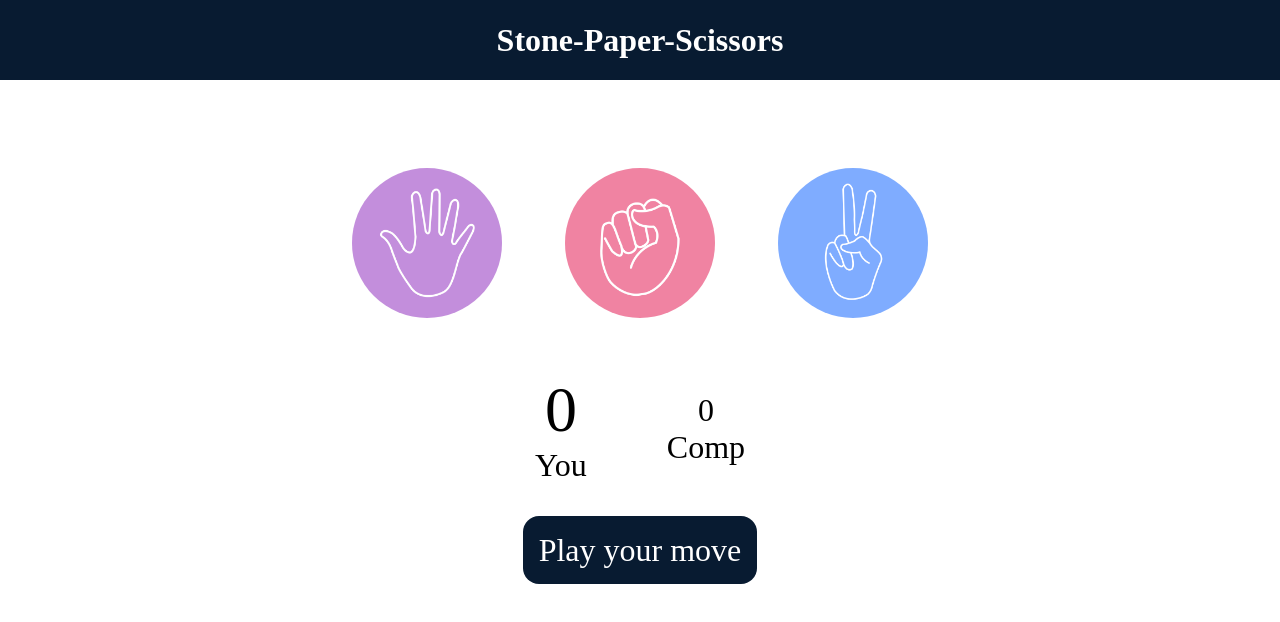
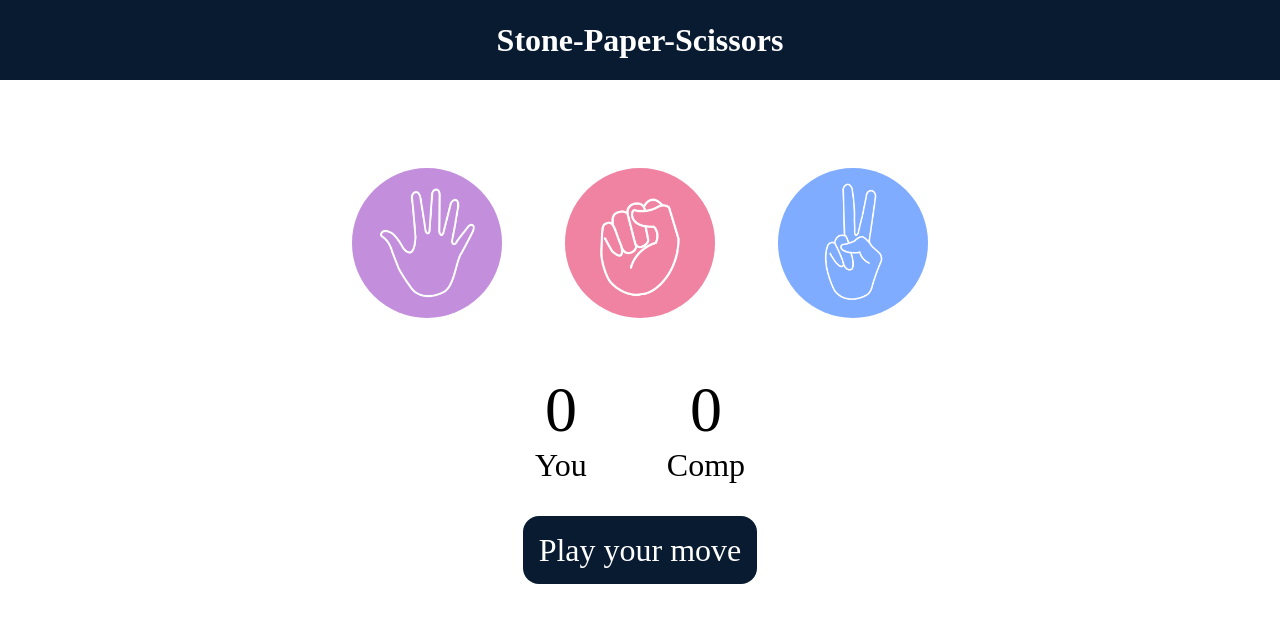
Before and after one commit to omkar24082001/r-p-s-game, a plain HTML site: page index.html in a window 1280 px wide. Drawn offline with Linux system fonts and the light colour scheme.

Commit message:
game update 2

```diff
--- a/style.css
+++ b/style.css
@@ -50,7 +50,7 @@ img{
 }
 
 
-#user-score, #com-score{
+#user-score, #comp-score{
     font-size: 4rem;
 }
 
```
